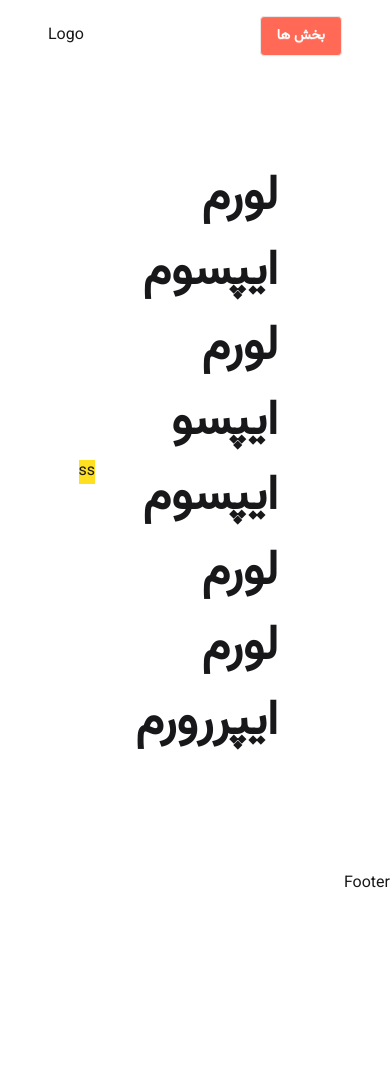
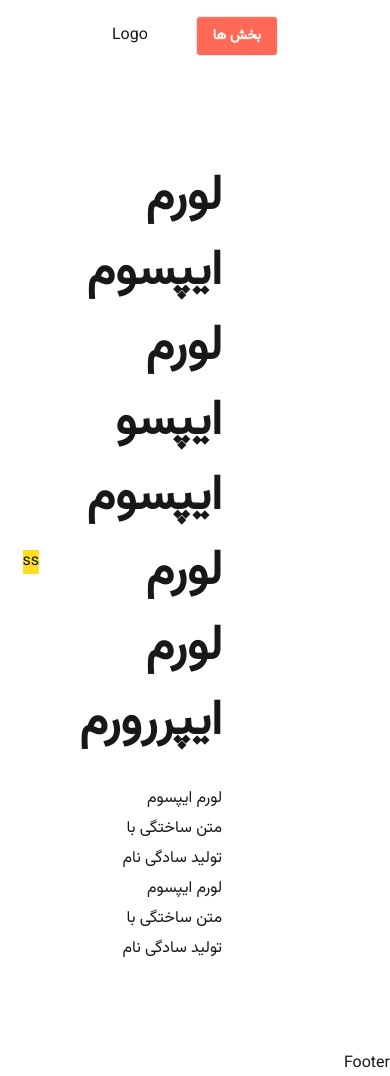
Before and after one commit to buordino/landing, a Next.js app: page / in a window 390 px wide. Before the commit the page ends 896 px from the top, so only its background shows below. Built offline with nearby package versions, Linux system fonts and the light colour scheme.

Commit message:
change ui

```diff
--- a/app/_components/Header.tsx
+++ b/app/_components/Header.tsx
@@ -5,11 +5,11 @@ import Navigation from "./Navigation";
 const Header = () => {
   return (
     <header>
-      <div className="flex justify-between sm:justify-normal items-center px-12 py-4">
-        <div className="hidden sm:grow sm:flex sm:items-center sm:justify-center">
+      <div className="flex justify-between md:justify-normal items-center px-28 py-4">
+        <div className="hidden md:grow md:flex md:items-center md:justify-center">
           <Navigation />
         </div>
-        <div className="sm:hidden">
+        <div className="md:hidden">
           <MobileMenu />
         </div>
         <div>
--- a/app/_components/IntroductionSection.tsx
+++ b/app/_components/IntroductionSection.tsx
@@ -3,7 +3,7 @@ import MainContent from "./MainContent"
 const IntroductionSection = () => {
   return (
     <section id="main">
-      <div className="py-22 px-28">
+      <div className="py-22 px-42">
         <div className="flex items-center justify-between gap-10">
           <MainContent />
           <div className="bg-yellow-300 basis-[50%]">ss</div>
--- a/app/_components/MainContent.tsx
+++ b/app/_components/MainContent.tsx
@@ -2,8 +2,13 @@
 const MainContent = () => {
   return (
     <div className="basis-[50%]">
-      <h1 className="font-bold text-5xl leading-[75px] mb-6">لورم ایپسوم لورم ایپسو ایپسوم لورم لورم ایپررورم</h1>
-
+      <h1 className="font-bold text-5xl leading-[75px] mb-6">
+        لورم ایپسوم لورم ایپسو ایپسوم لورم لورم ایپررورم
+      </h1>
+      <p className="w-[70%] leading-[30px]">
+        لورم ایپسوم متن ساختگی با تولید سادگی نام لورم ایپسوم متن ساختگی با
+        تولید سادگی نام
+      </p>
     </div>
   );
 }
```
